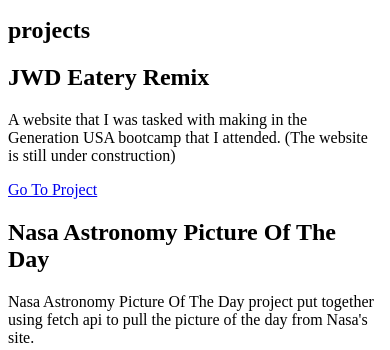
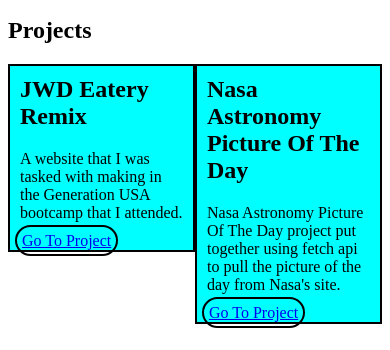
Before and after one commit to Yugen-X/New-portfolio, a plain HTML site: page index.html in a window 390 px wide. Shown: the part 796-1146 px from the top of the page. Drawn offline with Linux system fonts and the light colour scheme.

Commit message:
Styled porject section
- added the project section
- put in the two projects that I worked on
- added styling to the project section
--Notes--
- need to fix the a tags in the project section
- find a font to use
- make the iconify icons responsive
- add an about me section (maybe)

```diff
--- a/index.html
+++ b/index.html
@@ -71,11 +71,11 @@
             <span class="skill-names">Jest</span>
         </div>
     </main>
+    <h2>Projects</h2>
     <section id="project-section">
-        <h2>projects</h2>
         <div class="project-one">
             <h2>JWD Eatery Remix</h2>
-            <p>A website that I was tasked with making in the Generation USA bootcamp that I attended. (The website is still under construction)</p>
+            <p>A website that I was tasked with making in the Generation USA bootcamp that I attended.</p>
             <a href="#">Go To Project</a>
         </div>
         <div class="project-two">
--- a/style.css
+++ b/style.css
@@ -64,6 +64,40 @@
     justify-content: center;
 }
 
+#project-section {
+    display: flex;
+    flex-direction: row;
+    flex-wrap: nowrap;
+}
+
+.project-one {
+    width: 50%;
+    height: fit-content;
+    background-color: aqua;
+    border: 2px solid black;
+}
+.project-one > p, .project-two > p {
+    padding: 10px;
+    margin: 0;
+}
+
+.project-one > h2,.project-two > h2 {
+    padding: 10px;
+    margin: 0;
+}
+.project-one > a, .project-two > a {
+    border: 2px solid black;
+    border-radius: 20px;
+    padding: 5px;
+    margin-left: 5px;
+}
+
+.project-two {
+    width: 50%;
+    background-color: aqua;
+    border: 2px solid black;
+}
+
 span {
     /* font-size: 25px; */
 }
@@ -75,10 +109,3 @@
 h2 {
     /* font-size: 42px; */
 }
-
-.card-container {
-    display: flex;
-    flex-direction: row;
-    justify-content: space-around;
-    width: 100%;
-}
```
